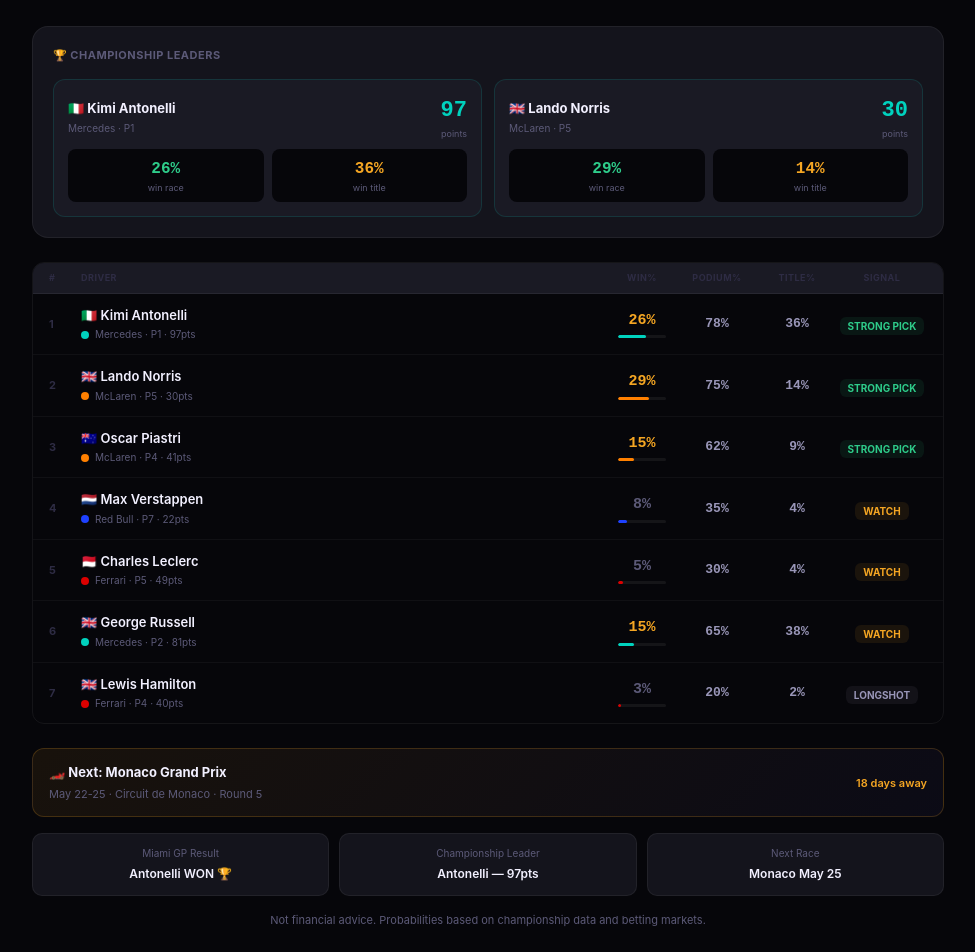
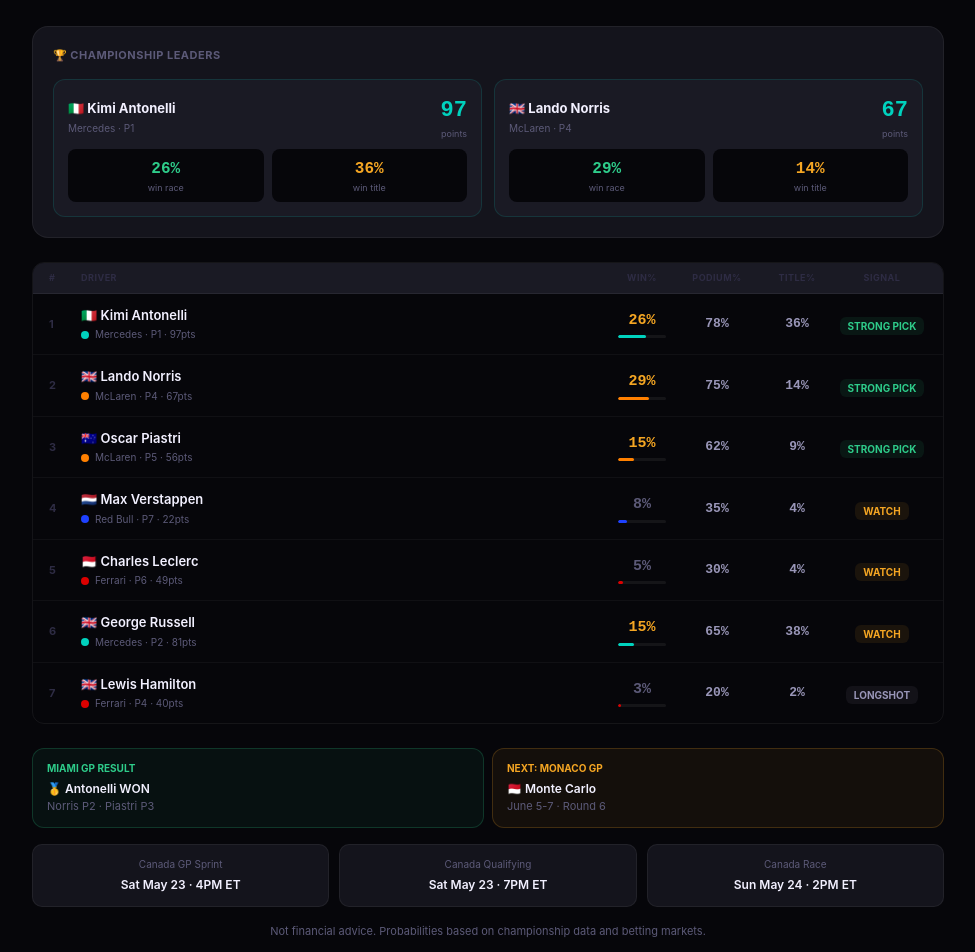
Before and after one commit to anujagadde18/tradedna, a Next.js app: page /f1 in a window 1280 px wide. Shown: the part 200-1152 px from the top of the page, without its empty margins (152-1127 px from the left). Built offline with nearby package versions, Linux system fonts and the light colour scheme.

Commit message:
feat: F1 page updated to Canada GP Round 5, Monaco Round 6

```diff
--- a/app/f1/page.tsx
+++ b/app/f1/page.tsx
@@ -14,16 +14,16 @@ const DRIVERS = [
   { pos:1, name:'Kimi Antonelli', team:'Mercedes', flag:'🇮🇹', winPct:26, podiumPct:78, champPct:36, pts:97, champPos:1, color:'#00d2be', verdict:'STRONG PICK', verdictColor:'#2ecc8a',
     bull:['GP POLE POSITION — starts P1 Sunday','Won last 2 races','Championship leader 72pts','Recovered from sprint qualifying P2'],
     bear:['McLaren upgrades now matching Mercedes','Verstappen starting alongside on front row'] },
-  { pos:2, name:'Lando Norris', team:'McLaren', flag:'🇬🇧', winPct:29, podiumPct:75, champPct:14, pts:30, champPos:5, color:'#ff8000', verdict:'STRONG PICK', verdictColor:'#2ecc8a',
+  { pos:2, name:'Lando Norris', team:'McLaren', flag:'🇬🇧', winPct:29, podiumPct:75, champPct:14, pts:67, champPos:4, color:'#ff8000', verdict:'STRONG PICK', verdictColor:'#2ecc8a',
     bull:['SPRINT POLE — McLaren upgrades working','Won Miami Sprint race','2025 World Champion knows Miami','McLaren strongest car this weekend'],
     bear:['Starting further back in GP after sprint','Points deficit hard to overcome'] },
-  { pos:3, name:'Oscar Piastri', team:'McLaren', flag:'🇦🇺', winPct:15, podiumPct:62, champPct:9, pts:41, champPos:4, color:'#ff8000', verdict:'STRONG PICK', verdictColor:'#2ecc8a',
+  { pos:3, name:'Oscar Piastri', team:'McLaren', flag:'🇦🇺', winPct:15, podiumPct:62, champPct:9, pts:56, champPos:5, color:'#ff8000', verdict:'STRONG PICK', verdictColor:'#2ecc8a',
     bull:['P3 in sprint qualifying','McLaren fastest car this weekend','Strong race pace','Big upgrade package working'],
     bear:['Needs others to make mistakes','Points gap too large for title'] },
   { pos:4, name:'Max Verstappen', team:'Red Bull', flag:'🇳🇱', winPct:8, podiumPct:35, champPct:4, pts:22, champPos:7, color:'#1e41ff', verdict:'WATCH', verdictColor:'#f5a623',
     bull:['GP QUALIFYING P2 — front row start!','Best result of 2026 season','Red Bull upgrades working in heat'],
     bear:['Still 60pts behind Antonelli','Inconsistent season so far'] },
-  { pos:5, name:'Charles Leclerc', team:'Ferrari', flag:'🇲🇨', winPct:5, podiumPct:30, champPct:4, pts:49, champPos:5, color:'#dc0000', verdict:'WATCH', verdictColor:'#f5a623',
+  { pos:5, name:'Charles Leclerc', team:'Ferrari', flag:'🇲🇨', winPct:5, podiumPct:30, champPct:4, pts:49, champPos:6, color:'#dc0000', verdict:'WATCH', verdictColor:'#f5a623',
     bull:['GP Qualifying P3 — strong Ferrari','Ferrari upgrades working','Consistent podium finisher'],
     bear:['Race pace slightly behind McLaren/Mercedes','Hamilton pressure internally'] },
   { pos:6, name:'George Russell', team:'Mercedes', flag:'🇬🇧', winPct:15, podiumPct:65, champPct:38, pts:81, champPos:2, color:'#00d2be', verdict:'WATCH', verdictColor:'#f5a623',
@@ -160,19 +160,22 @@ export default function F1Page() {
           </div>
         )}
 
-        {/* Monaco GP coming up */}
-        <div style={{background:'linear-gradient(135deg,rgba(245,166,35,0.08),rgba(124,111,247,0.05))',border:'1px solid rgba(245,166,35,0.2)',borderRadius:12,padding:'14px 16px',marginBottom:16,display:'flex',alignItems:'center',justifyContent:'space-between'}}>
-          <div>
-            <div style={{fontSize:13,fontWeight:700,color:C.t1,marginBottom:3}}>🏎️ Next: Monaco Grand Prix</div>
-            <div style={{fontSize:11,color:C.t3}}>May 22-25 · Circuit de Monaco · Round 5</div>
+        {/* Race results + upcoming */}
+        <div style={{display:'grid',gridTemplateColumns:'1fr 1fr',gap:8,marginBottom:16}}>
+          <div style={{background:'rgba(46,204,138,0.06)',border:'1px solid rgba(46,204,138,0.2)',borderRadius:12,padding:'12px 14px'}}>
+            <div style={{fontSize:10,color:C.green,fontWeight:700,textTransform:'uppercase' as const,marginBottom:4}}>Miami GP Result</div>
+            <div style={{fontSize:12,fontWeight:600,color:C.t1}}>🥇 Antonelli WON</div>
+            <div style={{fontSize:11,color:C.t3}}>Norris P2 · Piastri P3</div>
           </div>
-          <div style={{textAlign:'right' as const}}>
-            <div style={{fontSize:11,color:C.amber,fontWeight:600}}>18 days away</div>
+          <div style={{background:'rgba(245,166,35,0.06)',border:'1px solid rgba(245,166,35,0.2)',borderRadius:12,padding:'12px 14px'}}>
+            <div style={{fontSize:10,color:C.amber,fontWeight:700,textTransform:'uppercase' as const,marginBottom:4}}>Next: Monaco GP</div>
+            <div style={{fontSize:12,fontWeight:600,color:C.t1}}>🇲🇨 Monte Carlo</div>
+            <div style={{fontSize:11,color:C.t3}}>June 5-7 · Round 6</div>
           </div>
         </div>
 
         <div style={{display:'grid',gridTemplateColumns:'repeat(3,1fr)',gap:10,marginBottom:16}}>
-          {[{label:'Miami GP Result',value:'Antonelli WON 🏆'},{label:'Championship Leader',value:'Antonelli — 97pts'},{label:'Next Race',value:'Monaco May 25'}].map((item,i) => (
+          {[{label:'Canada GP Sprint',value:'Sat May 23 · 4PM ET'},{label:'Canada Qualifying',value:'Sat May 23 · 7PM ET'},{label:'Canada Race',value:'Sun May 24 · 2PM ET'}].map((item,i) => (
             <div key={i} style={{background:C.bg2,border:'1px solid '+C.border,borderRadius:10,padding:'12px',textAlign:'center' as const}}>
               <div style={{fontSize:10,color:C.t3,marginBottom:4}}>{item.label}</div>
               <div style={{fontSize:12,fontWeight:600,color:C.t1}}>{item.value}</div>
```
